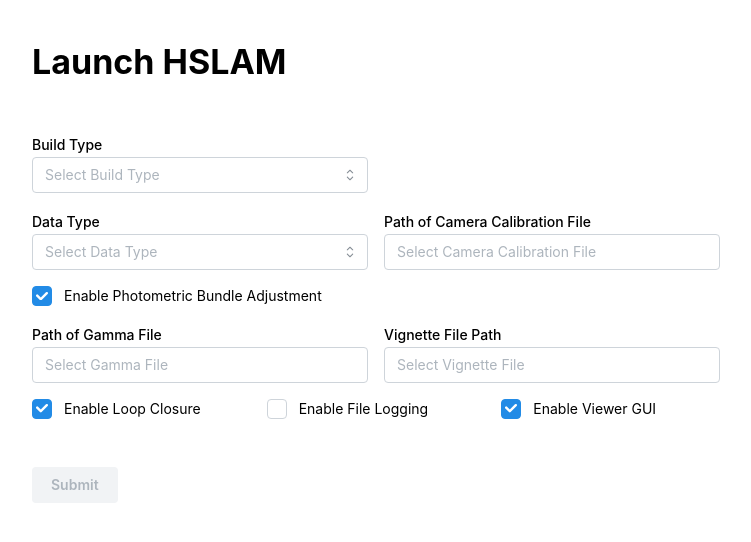
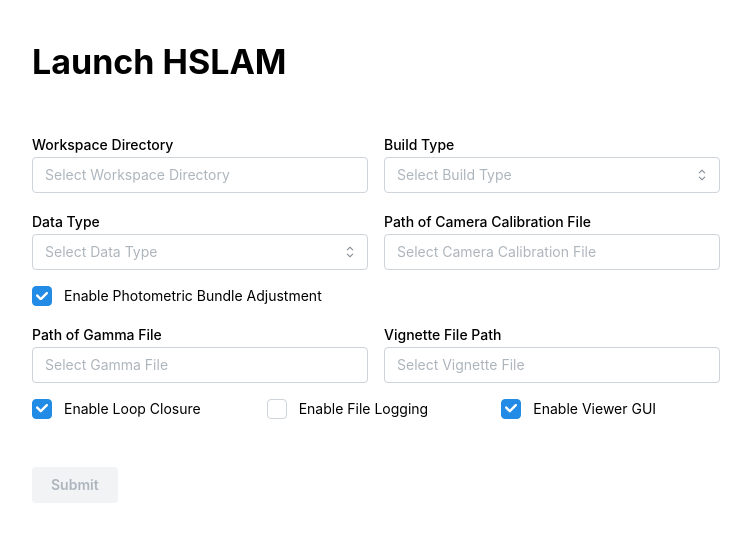
Before and after one commit to kathy-ek/hslam-, a React (Vite) app: page / in a window 1280 px wide. Shown: the top 542 px of the page, without its empty margins (264-1015 px from the left). Built offline with nearby package versions, Linux system fonts and the light colour scheme.

Commit message:
added build type

```diff
--- a/src/main/index.js
+++ b/src/main/index.js
@@ -64,7 +64,7 @@ app.disableHardwareAcceleration()
 // Some APIs can only be used after this event occurs.
 app.whenReady().then(() => {
   // Set app user model id for windows
-  electronApp.setAppUserModelId('com.hslam_initializer')
+  electronApp.setAppUserModelId('com.electron')
 
   // Default open or close DevTools by F12 in development
   // and ignore CommandOrControl + R in production.
@@ -75,7 +75,7 @@ app.whenReady().then(() => {
 
   ipcMain.handle('hslam-initialization', async (event, values) => {
     return new Promise((resolve, reject) => {
-      const executableFile = `./build/${values.buildType}/bin/HSLAM `;
+      const executableFile = `${values.workspaceDir}/build/${values.buildType}bin/HSLAM `
 
       const command =
         executableFile +
--- a/src/renderer/src/components/HSLAMInitializationForm.jsx
+++ b/src/renderer/src/components/HSLAMInitializationForm.jsx
@@ -11,6 +11,7 @@ const HSLAMForm = () => {
   const datasetFileRef = useRef(null)
 
   const validationSchema = object({
+    workspaceDir: string().required('Workspace directory is required'),
     buildType: string().required('Build type is required'),
     dataType: string().required('Data type is required'),
     calibFile: string().when('dataType', {
@@ -42,6 +43,7 @@ const HSLAMForm = () => {
 
   const formik = useFormik({
     initialValues: {
+      workspaceDir: null,
       buildType: null,
       dataType: null,
       calibFile: null,
@@ -76,28 +78,47 @@ const HSLAMForm = () => {
     }
   })
 
+  const handleFolderSelection = async (fieldName) => {
+    const result = await window.electron.ipcRenderer.invoke('open-folder-dialog')
+    if (result) {
+      formik.setFieldValue(fieldName, result)
+    }
+  }
+
   return (
     <Container size="sm" style={{ marginTop: '40px' }}>
       <Title order={1}>Launch HSLAM</Title>
 
       <Grid className="form-grid-wrapper">
         <Grid.Col span={6}>
+          <TextInput
+            label="Workspace Directory"
+            placeholder="Select Workspace Directory"
+            onClick={() => {
+              handleFolderSelection('workspaceDir')
+            }}
+            value={formik.values.workspaceDir}
+            error={formik.touched.workspaceDir && formik.errors.workspaceDir}
+            onBlur={formik.handleBlur('workspaceDir')}
+          />
+        </Grid.Col>
+        <Grid.Col span={6}>
           <Select
             label="Build Type"
             placeholder="Select Build Type"
             error={formik.touched.buildType && formik.errors.buildType}
             data={[
-              { value: 'Debug', label: 'Debug' },
-              { value: 'Release', label: 'Release' },
-              { value: 'RelWithDebInfo', label: 'RelWithDebInfo' },
-              { value: 'MinSizeRel', label: 'MinSizeRel' }
+              { value: 'ROS Build', label: '' },
+              { value: 'Debug/', label: 'Debug' },
+              { value: 'Release/', label: 'Release' },
+              { value: 'RelWithDebInfo/', label: 'RelWithDebInfo' },
+              { value: 'MinSizeRel/', label: 'MinSizeRel' }
             ]}
             onChange={(value) => formik.setFieldValue('buildType', value)}
             value={formik.values.buildType}
             onBlur={formik.handleBlur('buildType')}
           />
         </Grid.Col>
-        <Grid.Col span={6} />
         <Grid.Col span={6}>
           <Select
             label="Data Type"
```
